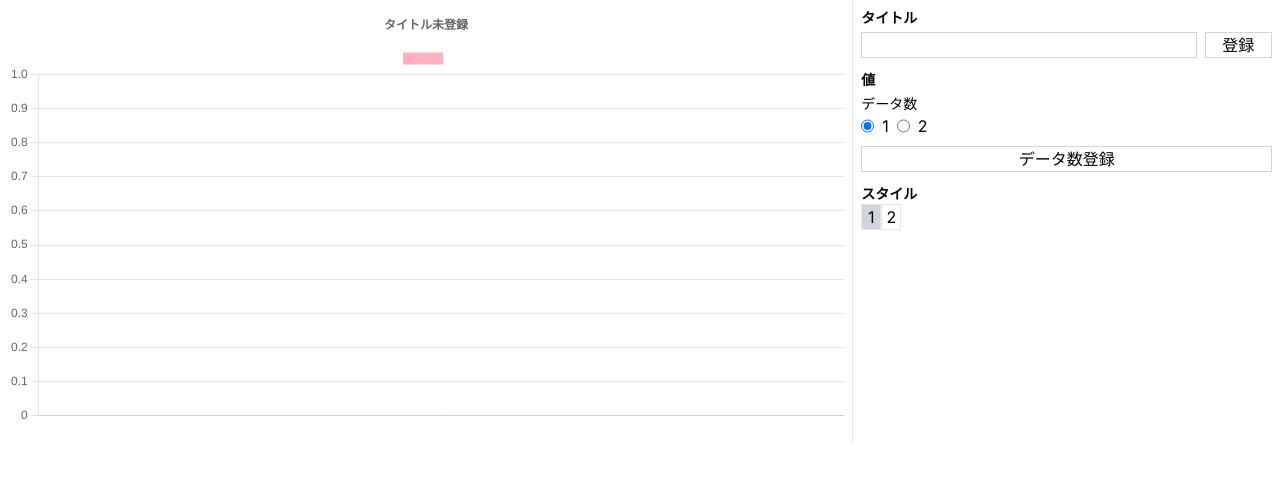
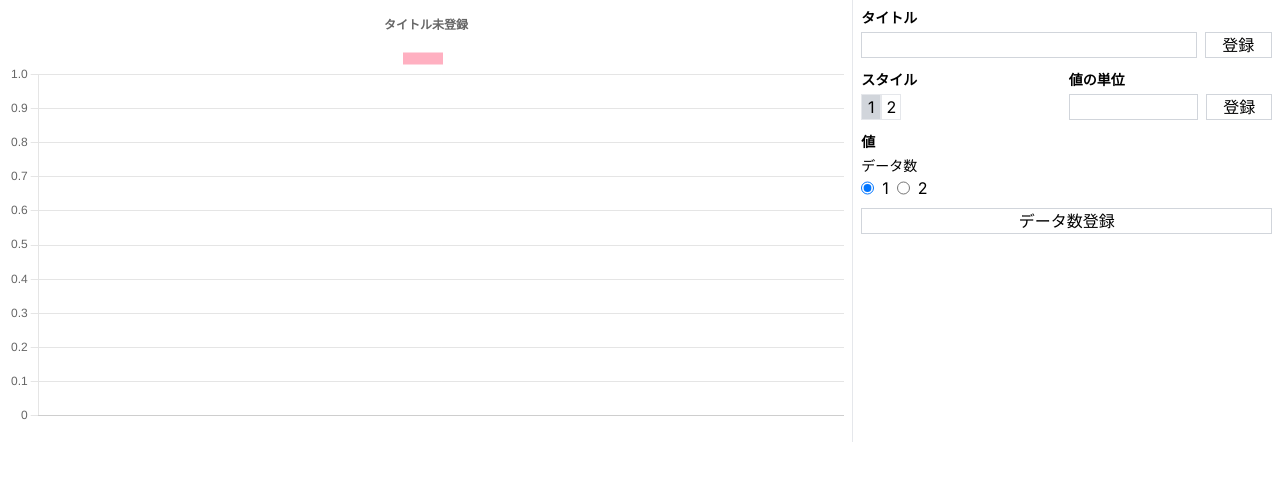
Before and after one commit to ShunyaNagahori/chart-app, a Next.js app: page / in a window 1280 px wide. Shown: the top 480 px of the page. Built offline with nearby package versions, Linux system fonts and the light colour scheme.

Commit message:
unitOfValue

```diff
--- a/src/app/page.tsx
+++ b/src/app/page.tsx
@@ -17,8 +17,10 @@ export default function Home() {
   const [secondDataName, setSecondDataName] = useState<string>('');
   const [selectedDataCountValue, setSelectedDataCountValue] = useState<number>(1);
   const [dataCount, setDataCount] = useState<number | null>(null);
+  const [unitOfValue, setUnitOfValue] = useState<string | null>(null);
 
   let titleRef = useRef<HTMLInputElement | null>(null);
+  let unitOfValueRef = useRef<HTMLInputElement | null>(null);
   let dataNameRef = useRef<HTMLInputElement | null>(null);
   let secondDataNameRef = useRef<HTMLInputElement | null>(null);
 
@@ -68,6 +70,12 @@ export default function Home() {
     }
   }
 
+  const handleUnitSubmit = (e: FormEvent) => {
+    e.preventDefault();
+    if (unitOfValueRef.current && unitOfValueRef.current.value.trim() != '') {
+      setUnitOfValue(unitOfValueRef.current.value.trim())
+    }
+  }
 
   return (
     <main className='w-screen'>
@@ -84,8 +92,8 @@ export default function Home() {
                     className={`flex w-full border-gray-300 ${index == Object.entries(values).length - 1 ? 'border'  : 'border-x border-t'}`}
                     key={index}
                   >
-                    <p className='border-gray-300 w-4/5 border-r px-1 overflow-hidden overflow-ellipsis'>{key}</p>
-                    <p className='text-right px-1 w-1/5'>{value}</p>
+                    <p className='border-gray-300 w-3/5 border-r px-1 overflow-hidden overflow-ellipsis'>{key}</p>
+                    <p className='text-right px-1 w-2/5'>{value} {unitOfValue}</p>
                   </div>
                 ))
               }
@@ -99,8 +107,8 @@ export default function Home() {
                     className={`flex w-full border-gray-300 ${index == Object.entries(secondValues).length - 1 ? 'border'  : 'border-x border-t'}`}
                     key={index}
                   >
-                    <p className='border-gray-300 w-4/5 border-r px-1 overflow-hidden overflow-ellipsis'>{key}</p>
-                    <p className='text-right px-1 w-1/5'>{value}</p>
+                    <p className='border-gray-300 w-3/5 border-r px-1 overflow-hidden overflow-ellipsis'>{key}</p>
+                    <p className='text-right px-1 w-2/5'>{value} {unitOfValue}</p>
                   </div>
                 ))
               }
@@ -126,6 +134,31 @@ export default function Home() {
               </dl>
             )
           }
+          <div className='flex space-x-1'>
+            <div className='w-1/2'>
+              <p className='text-sm font-bold mb-1'>スタイル</p>
+              <span className='flex'>
+                <button className={`border w-5 text-center ${style == 1 ? 'bg-gray-300' : ''}`} value='1' onClick={(e) => setStyle(parseInt((e.target as HTMLButtonElement).value, 10))}>1</button>
+                <button className={`border w-5 text-center ${style == 2 ? 'bg-gray-300' : ''}`} value='2' onClick={(e) => setStyle(parseInt((e.target as HTMLButtonElement).value, 10))}>2</button>
+              </span>
+            </div>
+            {unitOfValue == null ? (
+              <div className='w-1/2'>
+                <p className='text-sm font-bold mb-1'>値の単位</p>
+                <form onSubmit={handleUnitSubmit}>
+                  <div className='flex justify-between'>
+                    <input ref={unitOfValueRef} type='text' className='border-gray-300 border px-1 outline-none w-2/3 block' required />
+                    <button type='submit' className='border-gray-300 border px-2 ml-2 w-1/3'>登録</button>
+                  </div>
+                </form>
+              </div>
+            ) : (
+              <div className='w-1/2'>
+                <dd className='text-sm font-bold mb-1'>値の単位</dd>
+                <dt>{unitOfValue}</dt>
+              </div>
+            )}
+          </div>
           <div>
             <p className='text-sm font-bold mb-1'>値</p>
             {dataCount === null && (
@@ -203,13 +236,6 @@ export default function Home() {
               </form>
             )}
           </div>
-          <div>
-            <p className='text-sm font-bold'>スタイル</p>
-            <span className='flex'>
-              <button className={`border w-5 text-center ${style == 1 ? 'bg-gray-300' : ''}`} value='1' onClick={(e) => setStyle(parseInt((e.target as HTMLButtonElement).value, 10))}>1</button>
-              <button className={`border w-5 text-center ${style == 2 ? 'bg-gray-300' : ''}`} value='2' onClick={(e) => setStyle(parseInt((e.target as HTMLButtonElement).value, 10))}>2</button>
-            </span>
-          </div>
         </div>
       </div>
     </main>
```
